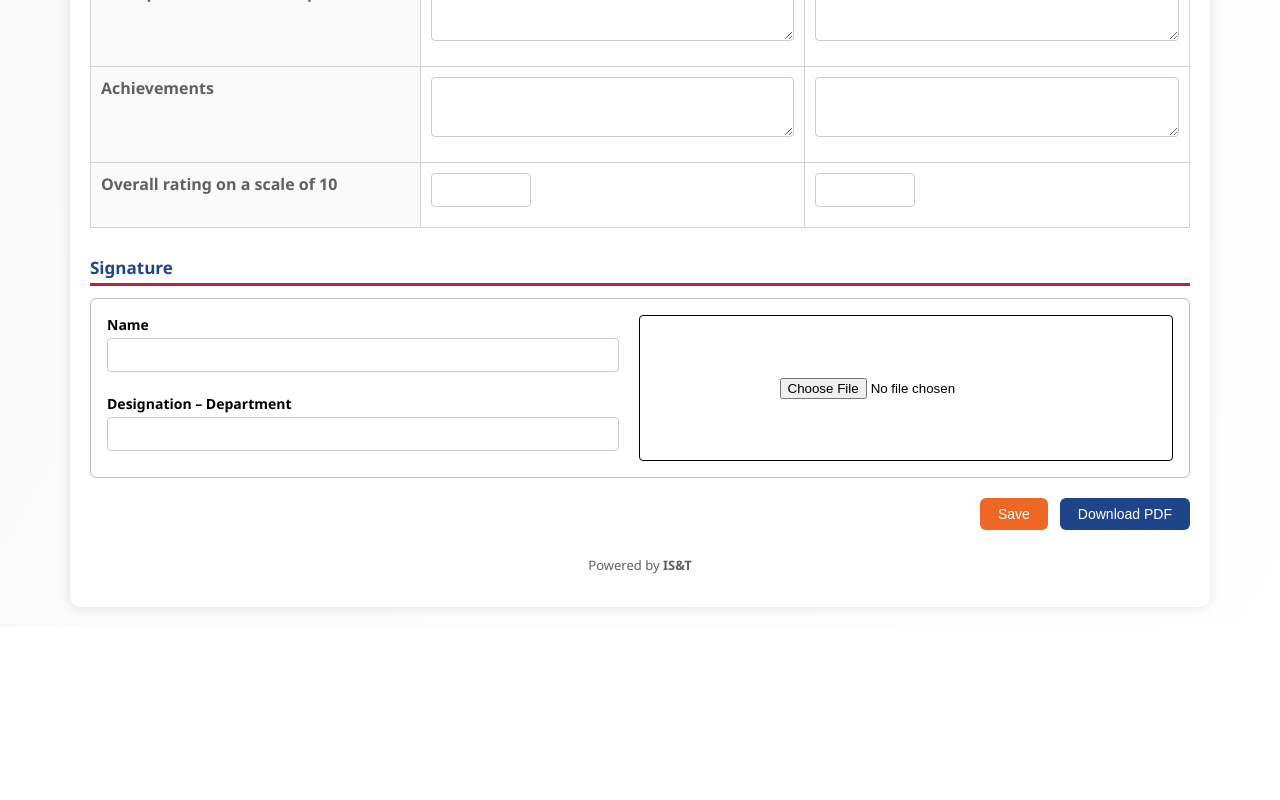
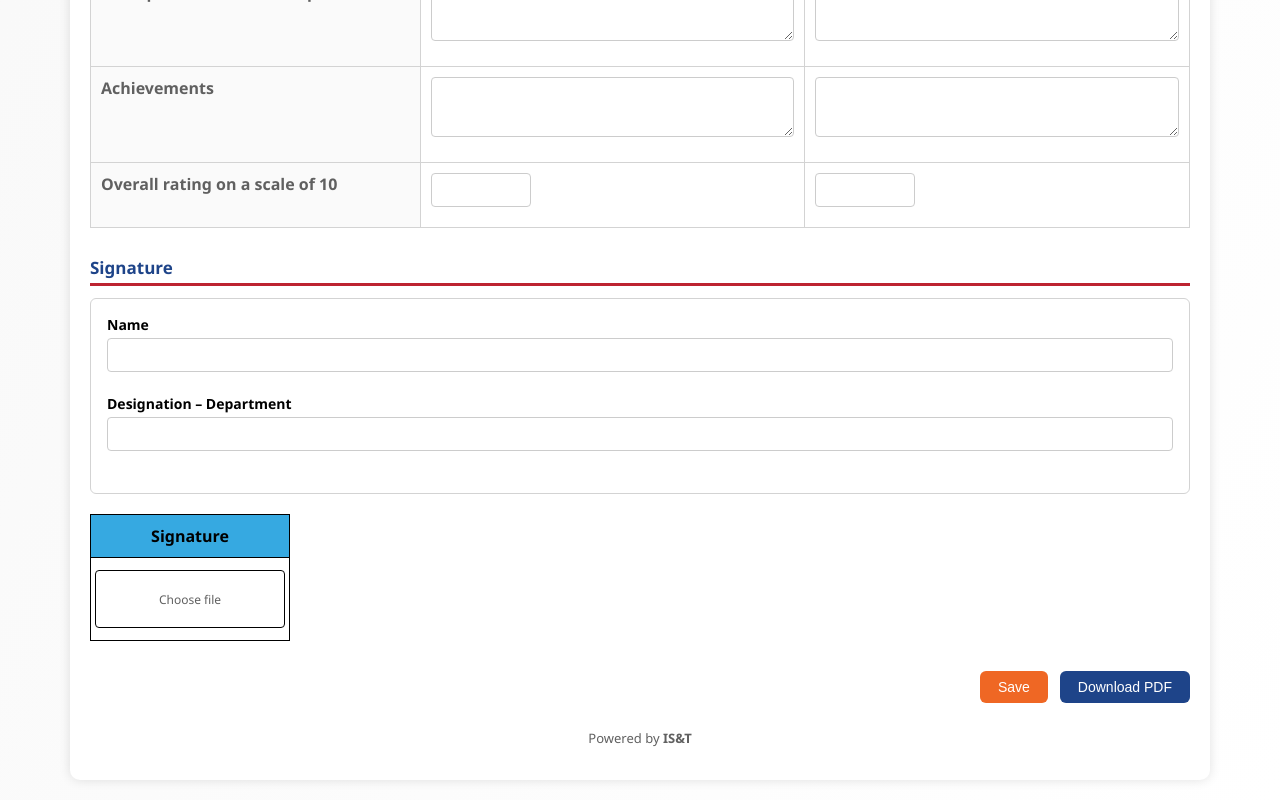
Before and after one commit to mgowthami2409/assessment-portal, a React (Create React App) app in the folder frontend/: page /reference-check in a window 1280 px wide. Shown: the part 1539-2339 px from the top of the page. Before the commit the page ends 2166 px from the top, so only its background shows below. Built offline with nearby package versions, Linux system fonts and the light colour scheme; no server answers; the HTML template or start-up script is replaced by a standard one.

Commit message:
Adjusted the sinature column in Reference Check Form

```diff
--- a/frontend/src/pages/ReferenceCheckForm.js
+++ b/frontend/src/pages/ReferenceCheckForm.js
@@ -237,70 +237,80 @@ export default function ReferenceCheckForm() {
           </tbody>
         </table>
 
-        {/* --- SIGNATURE SECTION (Updated with upload like Interview Form) ---  */}
+        {/* ---------- SIGNATURE SECTION (Blue Header + Small Upload Box) ---------- */}
 
         <h2 style={sectionTitle}>Signature</h2>
         <div style={{ height: 3, backgroundColor: PRIMARY_RED, marginBottom: 12 }} />
 
+        {/* NAME + DESIGNATION BOX (Outside table) */}
         <div
           style={{
-            display: "flex",
-            gap: 20,
-            border: "1px solid #bfbfbf",
+            border: "1px solid #d3d3d3",
             padding: 16,
             borderRadius: 6,
             background: "#fff",
+            marginBottom: 20,
           }}
         >
-
-          {/* LEFT SIDE - Name + Designation */}
-        <div style={{ flex: 1 }}>
+          {/* Name */}
           <div style={{ marginBottom: 12 }}>
             <div style={{ fontWeight: 600, marginBottom: 4, fontSize: 14 }}>Name</div>
-            <input style={inputStyle} type="text" />
+            <input type="text" style={inputStyle} />
           </div>
 
-          <div>
+          {/* Designation */}
+          <div style={{ marginBottom: 16 }}>
             <div style={{ fontWeight: 600, marginBottom: 4, fontSize: 14 }}>
               Designation – Department
             </div>
-            <input style={inputStyle} type="text" />
+            <input type="text" style={inputStyle} />
           </div>
         </div>
 
-          {/* RIGHT SIDE - Signature UPLOAD BOX */}
-          <div
+        {/* ---------- SIGNATURE SECTION (Compact Left-Aligned Box + Blue Header) ---------- */}
+        <table
           style={{
-              flex: 1,
-              border: "1px solid #000",
-              borderRadius: 4,
-              minHeight: 100,
-              display: "flex",
-              alignItems: "center",
-              justifyContent: "center",
-              background: "#fff",
-              flexDirection: "column",
-              padding: 10,
+            width: 200, // <<< SMALL WIDTH (same as your signature block)
+            height: 100,
+            borderCollapse: "collapse",
+            marginBottom: 30,
+            marginLeft: 0, // <<< LEFT ALIGNED
           }}
         >
-            {/* Uploaded Signature Preview */}
-            {signaturePreview ? (
-              <img
-                src={signaturePreview}
-                alt="Signature Preview"
+          <thead>
+            <tr>
+              <th
                 style={{
-                  maxHeight: 80,
-                  maxWidth: "90%",
-                  objectFit: "contain",
-                  marginBottom: 8,
+                  background: "#36a9e1",
+                  color: "#000",
+                  padding: "10px 0",
+                  textAlign: "center",
+                  border: "1px solid #000",
+                  fontSize: 16,
+                  fontWeight: 600,
                 }}
-              />
-            ) : null}
+              >
+                Signature
+              </th>
+            </tr>
+          </thead>
 
-            {/* File Input */}
+          <tbody>
+            <tr>
+              <td
+                style={{
+                  border: "1px solid #000",
+                  height: 80,
+                  textAlign: "center",
+                  verticalAlign: "middle",
+                }}
+              >
+                {/* Hidden Input */}
                 <input
                   type="file"
+                  id="signatureInput"
                   accept="image/*"
+                  style={{ display: "none" }}
                   onChange={(e) => {
                     const file = e.target.files[0];
                     if (!file) return;
@@ -309,8 +319,44 @@ export default function ReferenceCheckForm() {
                     reader.readAsDataURL(file);
                   }}
                 />
+
+                {/* Small Clickable Signature Box */}
+                <div
+                  onClick={() =>
+                    document.getElementById("signatureInput").click()
+                  }
+                  style={{
+                    width: 180,
+                    height: 48,
+                    border: "1px solid #000",
+                    borderRadius: 4,
+                    background: "#fff",
+                    display: "flex",
+                    alignItems: "center",
+                    justifyContent: "center",
+                    padding: 4,
+                    cursor: "pointer",
+                    margin: "0 auto", // <<< centers inside table cell
+                  }}
+                >
+                  {signaturePreview ? (
+                    <img
+                      src={signaturePreview}
+                      alt="Signature Preview"
+                      style={{
+                        maxHeight: 40,
+                        maxWidth: "95%",
+                        objectFit: "contain",
+                      }}
+                    />
+                  ) : (
+                    <span style={{ fontSize: 12, color: TEXT_GRAY }}>Choose file</span>
+                  )}
                 </div>
-        </div>
+              </td>
+            </tr>
+          </tbody>
+        </table>
 
         {/* ---------------- Buttons ---------------- */}
         <div style={{ display: "flex", justifyContent: "flex-end", gap: 12, marginTop: 20 }}>
```
Lines whose indentation alone changed are shown as unchanged.
